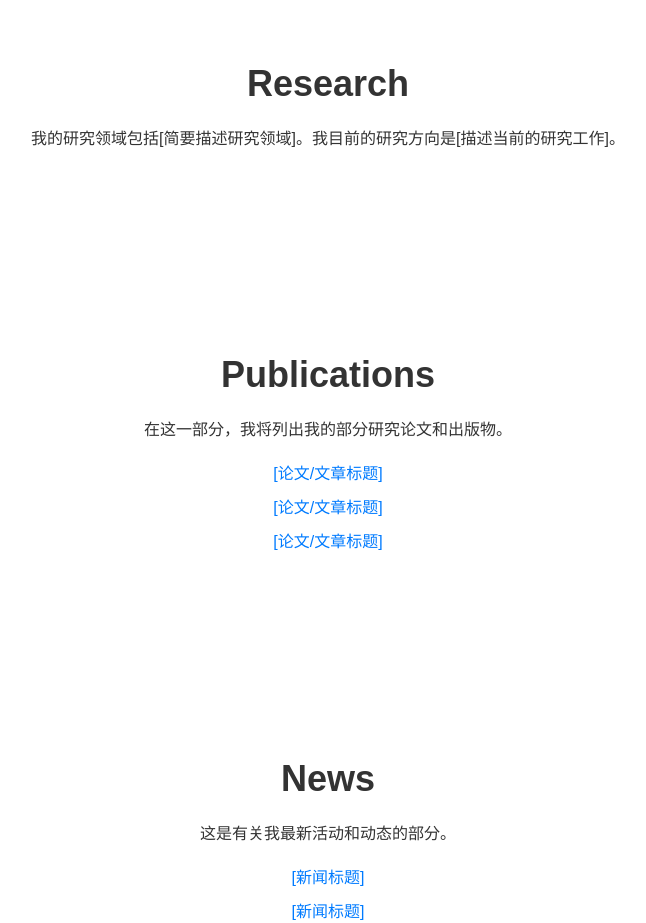
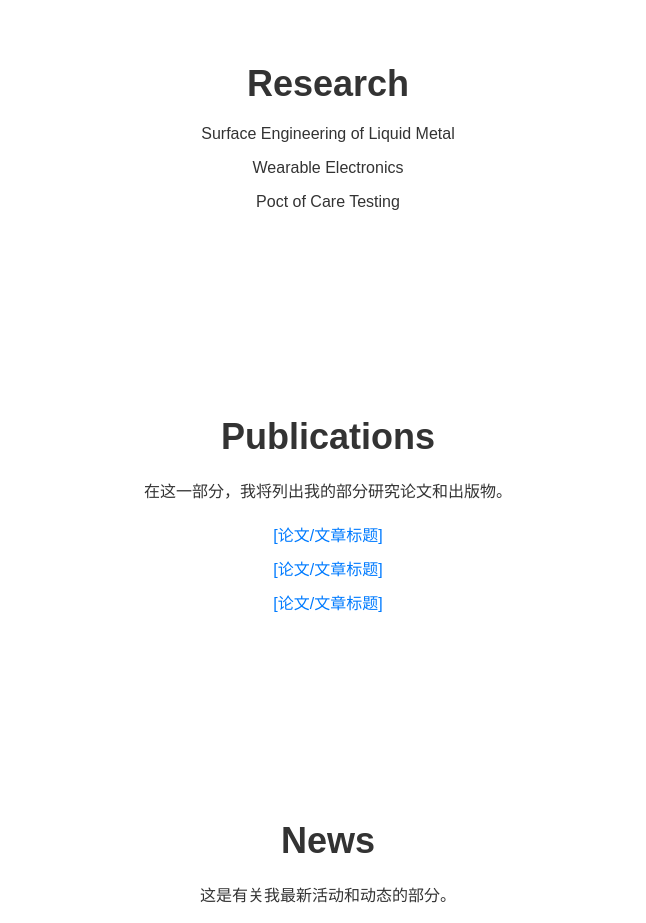
Before and after one commit to Biaomasss/biaoma.github.io, a plain HTML site: page index.html in a window 1280 px wide. Shown: the part 940-1863 px from the top of the page, without its empty margins (312-958 px from the left). Drawn offline with Linux system fonts and the light colour scheme.

Commit message:
Update index.html

```diff
--- a/index.html
+++ b/index.html
@@ -50,7 +50,9 @@
     <section id="research">
         <div class="container">
             <h2>Research</h2>
-            <p>我的研究领域包括[简要描述研究领域]。我目前的研究方向是[描述当前的研究工作]。</p>
+            <p>Surface Engineering of Liquid Metal</p>
+            <p>Wearable Electronics</p>
+            <p>Poct of Care Testing</p>
         </div>
     </section>
 
```
